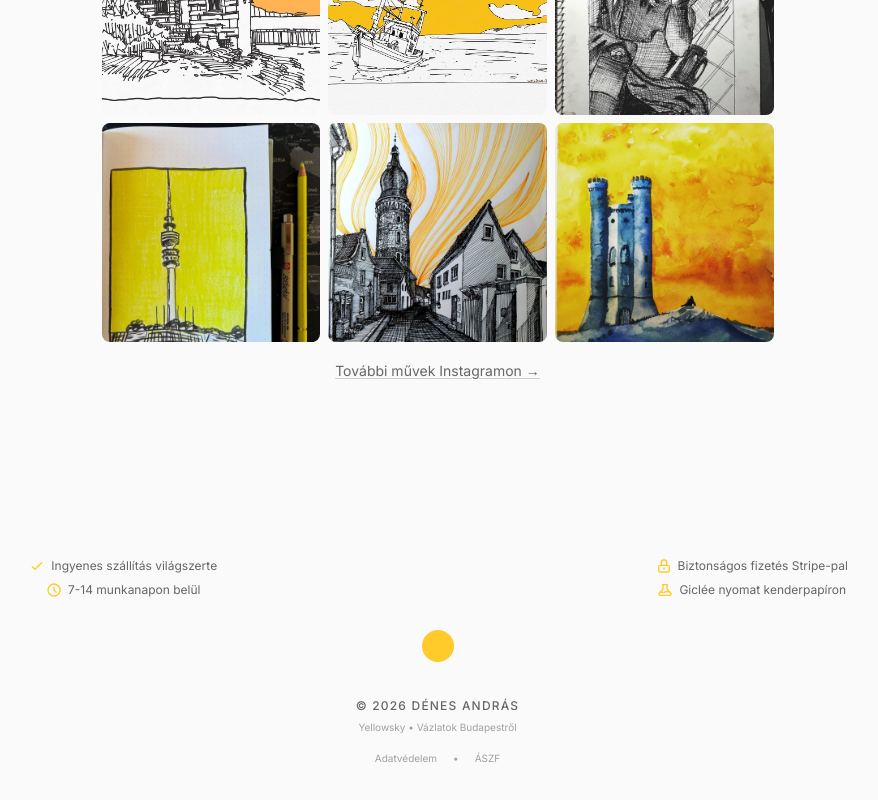
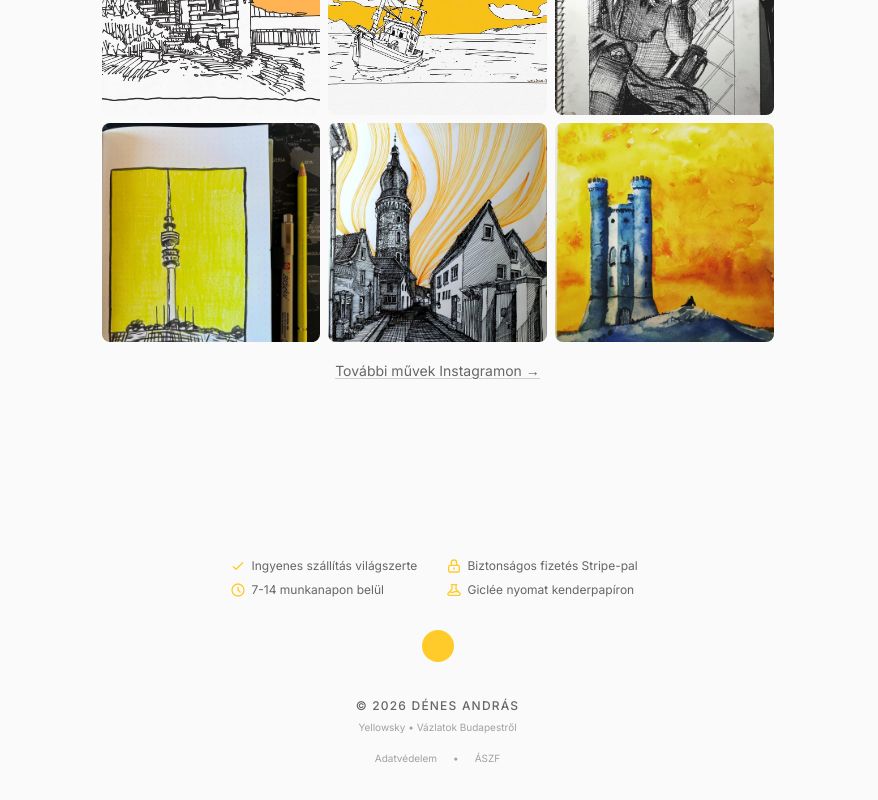
Before and after one commit to denandras/yellowsky, a Next.js app: page / in a window 1280 px wide. Shown: the part 1295-2095 px from the top of the page, without its empty margins (195-1073 px from the left). Built offline with nearby package versions, Linux system fonts and the light colour scheme; no server answers.

Commit message:
fix: center footer perks grid with max-width

```diff
--- a/components/home-page-client.tsx
+++ b/components/home-page-client.tsx
@@ -327,8 +327,8 @@ export default function HomePageClient({ initialLanguage, communityPosts = [] }:
         <BottomNav active="home" />
 
         <footer className="bg-background-light py-12 pb-32 text-center">
-          {/* Trust signals - 2x2 grid on desktop */}
-          <div className="mb-8 grid grid-cols-2 justify-items-center gap-x-6 gap-y-2 px-4 text-xs text-text-muted">
+          {/* Trust signals - 2x2 grid */}
+          <div className="mb-8 grid grid-cols-2 gap-x-4 gap-y-2 px-4 text-xs text-text-muted max-w-md mx-auto">
             <span className="flex items-center gap-1.5">
               <svg className="size-4 text-primary" fill="none" viewBox="0 0 24 24" stroke="currentColor" strokeWidth={2}>
                 <path strokeLinecap="round" strokeLinejoin="round" d="M5 13l4 4L19 7" />
```
